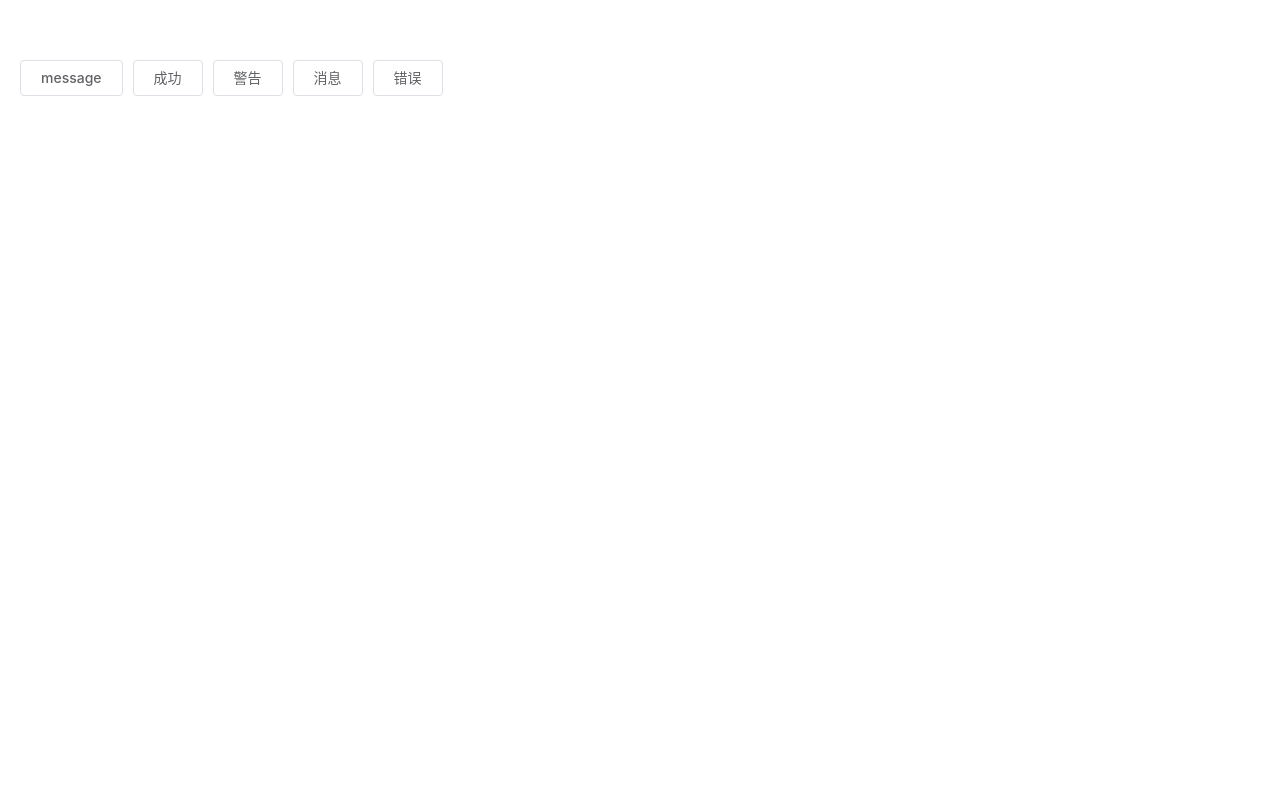
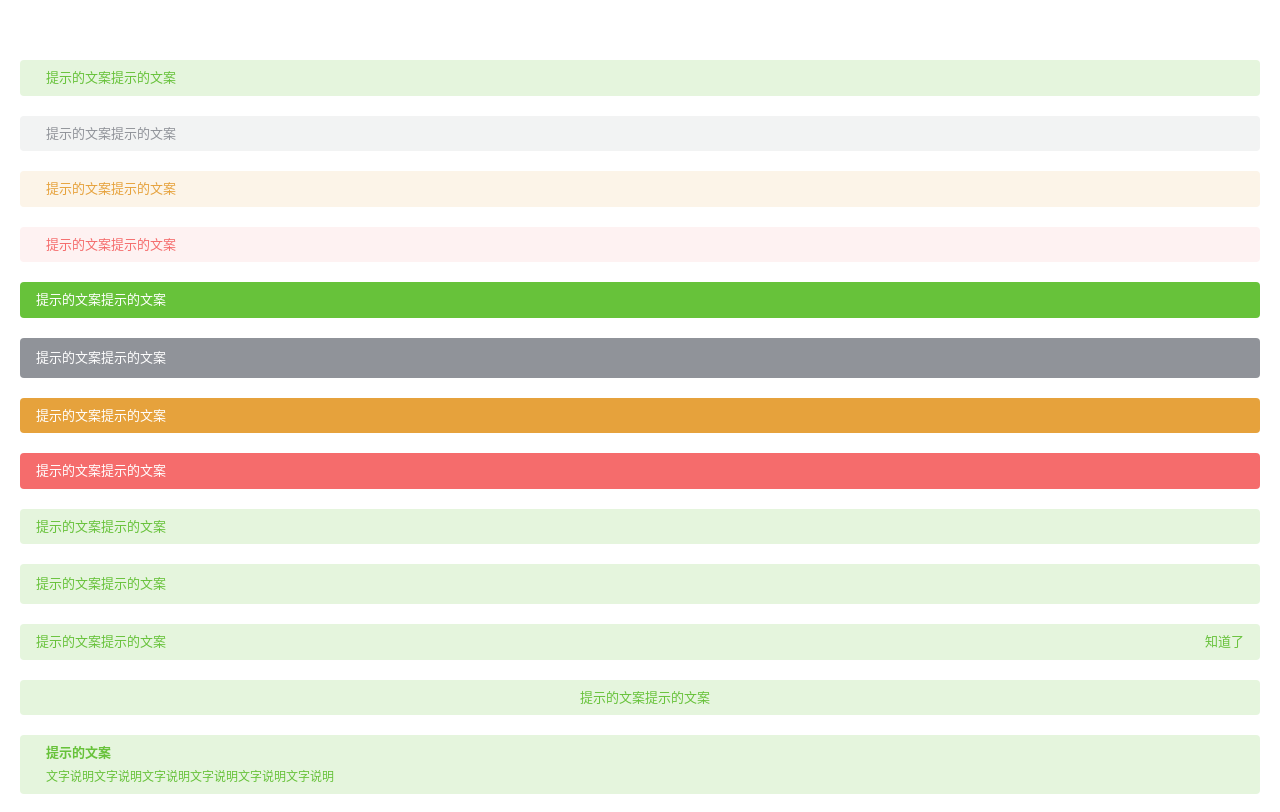
Before and after one commit to liangjiayu/ko-vue-ui, a Vue app: page / in a window 1280 px wide. Shown: the part 140-952 px from the top of the page. Before the commit the page ends 800 px from the top, so only its background shows below. Built offline with nearby package versions, Linux system fonts and the light colour scheme.

Commit message:
feature: Alert组件

```diff
--- a/examples/App.vue
+++ b/examples/App.vue
@@ -11,7 +11,8 @@
 // import demo from '../src/components/icon/demo.vue';
 // import demo from '../src/components/iconx/demo.vue';
 // import demo from '../src/components/message-box/demo'
-import demo from '../src/components/message/demo';
+// import demo from '../src/components/message/demo';
+import demo from '../src/components/alert/demo';
 
 export default {
   name: 'App',
--- /dev/null
+++ b/src/components/alert/demo.vue
@@ -0,0 +1,51 @@
+<template>
+  <div>
+    <div>
+      <ko-alert title="提示的文案提示的文案" type="success" show-icon></ko-alert>
+      <ko-alert title="提示的文案提示的文案" type="info" show-icon></ko-alert>
+      <ko-alert title="提示的文案提示的文案" type="warning" show-icon></ko-alert>
+      <ko-alert title="提示的文案提示的文案" type="error" show-icon></ko-alert>
+    </div>
+    <div>
+      <ko-alert title="提示的文案提示的文案" type="success" effect="dark"></ko-alert>
+      <ko-alert title="提示的文案提示的文案" type="info" effect="dark" :closable="true"></ko-alert>
+      <ko-alert title="提示的文案提示的文案" type="warning" effect="dark"></ko-alert>
+      <ko-alert title="提示的文案提示的文案" type="error" effect="dark"></ko-alert>
+    </div>
+    <div>
+      <ko-alert title="提示的文案提示的文案" type="success" :closable="false"></ko-alert>
+      <ko-alert title="提示的文案提示的文案" type="success" :closable="true"></ko-alert>
+      <ko-alert title="提示的文案提示的文案" type="success" close-text="知道了"></ko-alert>
+      <ko-alert title="提示的文案提示的文案" type="success" center show-icon></ko-alert>
+    </div>
+    <div>
+      <ko-alert title="提示的文案" type="success" show-icon description="文字说明文字说明文字说明文字说明文字说明文字说明"></ko-alert>
+      <ko-alert title="提示的文案" type="info" show-icon description="文字说明文字说明文字说明文字说明文字说明文字说明"></ko-alert>
+      <ko-alert title="提示的文案" type="warning" show-icon description="文字说明文字说明文字说明文字说明文字说明文字说明"></ko-alert>
+      <ko-alert title="提示的文案" type="error" show-icon description="文字说明文字说明文字说明文字说明文字说明文字说明"></ko-alert>
+    </div>
+    <div>
+      <ko-alert type="success" show-icon>
+        <div>文字说明文字说明文字说明文字说明文字说明文字说明</div>
+        <template v-slot:title>
+          <div>提示的文案</div>
+        </template>
+      </ko-alert>
+    </div>
+  </div>
+</template>
+
+<script>
+export default {
+  data() {
+    return {};
+  },
+  methods: {},
+};
+</script>
+
+<style lang="scss" scoped>
+.ko-alert {
+  margin-bottom: 20px;
+}
+</style>
--- /dev/null
+++ b/src/components/alert/index.ts
@@ -0,0 +1,8 @@
+import KoAlert from './index.vue';
+
+// eslint-disable-next-line
+KoAlert.install = function(Vue: any) {
+  Vue.component(KoAlert.options.name, KoAlert);
+};
+
+export default KoAlert;
--- /dev/null
+++ b/src/components/alert/index.vue
@@ -0,0 +1,210 @@
+<template>
+  <transition name="ko-fade-in">
+    <div
+      class="ko-alert"
+      :class="[`ko-alert--${type}`,center&&`ko-alert--center`,`ko-alert--${effect}`]"
+      v-show="visible"
+    >
+      <div class="ko-alert__icon" v-if="showIcon">
+        <ko-icon :name="iconName"></ko-icon>
+      </div>
+      <div class="ko-alert__content">
+        <div class="ko-alert__title" :class="[isBoldTitle]" v-if="$slots.title || title">
+          <p v-if="$slots.title">
+            <slot name="title"></slot>
+          </p>
+          <p v-else>{{ title }}</p>
+        </div>
+
+        <div class="ko-alert__desc" v-if="$slots.default || description">
+          <p v-if="$slots.default">
+            <slot></slot>
+          </p>
+          <p v-else>{{ description }}</p>
+        </div>
+      </div>
+      <div
+        class="ko-alert__close"
+        :class="[closeText&&`ko-alert__close--text`]"
+        v-if="closable||closeText"
+        @click="close()"
+      >
+        <span v-if="closeText">{{ closeText }}</span>
+        <ko-icon v-else name="x"></ko-icon>
+      </div>
+    </div>
+  </transition>
+</template>
+
+
+<script lang="ts">
+import Vue from 'vue';
+import KoIcon from '../icon';
+
+const IconMap = {
+  success: 'check-circle-fill',
+  info: 'info-circle-fill',
+  warning: 'exclamation-circle-fill',
+  error: 'x-circle-fill',
+};
+
+export default Vue.extend({
+  name: 'ko-alert',
+
+  components: {
+    KoIcon,
+  },
+
+  props: {
+    title: {
+      type: String,
+    },
+    type: {
+      type: String, // success / warning / info /error
+      default: 'info',
+    },
+    description: {
+      type: String,
+    },
+    closable: {
+      type: Boolean,
+    },
+    center: {
+      type: Boolean,
+    },
+    closeText: {
+      type: String,
+    },
+    showIcon: {
+      type: Boolean,
+      default: false,
+    },
+    effect: {
+      type: String,
+      default: 'light',
+      validator(value) {
+        return ['light', 'dark'].includes(value);
+      },
+    },
+  },
+
+  data() {
+    return {
+      visible: true,
+    };
+  },
+
+  computed: {
+    iconName(): string {
+      return IconMap[this.type] || 'info-circle-fill';
+    },
+    isBoldTitle(): string {
+      return this.description || this.$slots.default
+        ? 'ko-alert__title--blod'
+        : '';
+    },
+  },
+
+  methods: {
+    close() {
+      this.visible = false;
+    },
+  },
+});
+</script>
+
+<style lang="scss">
+.ko-alert {
+  position: relative;
+  display: flex;
+  align-items: center;
+  padding: 8px 16px;
+  border-radius: 4px;
+  overflow: hidden;
+  background-color: $--background-color-base;
+  line-height: 1.5;
+
+  &--light {
+    &.ko-alert--success {
+      background-color: lighten($--color-success, 42%);
+      color: $--color-success;
+    }
+
+    &.ko-alert--warning {
+      background-color: lighten($--color-warning, 38%);
+      color: $--color-warning;
+    }
+
+    &.ko-alert--info {
+      background-color: lighten($--color-info, 37%);
+      color: $--color-info;
+    }
+
+    &.ko-alert--error {
+      background-color: lighten($--color-danger, 28%);
+      color: $--color-danger;
+    }
+
+    &.ko-alert__close {
+      color: $--color-text-secondary;
+    }
+  }
+
+  &--dark {
+    color: #fff;
+    &.ko-alert--success {
+      background-color: lighten($--color-success, 0);
+    }
+
+    &.ko-alert--warning {
+      background-color: lighten($--color-warning, 0);
+    }
+
+    &.ko-alert--info {
+      background-color: lighten($--color-info, 0);
+    }
+
+    &.ko-alert--error {
+      background-color: lighten($--color-danger, 0);
+    }
+
+    &.ko-alert__close {
+      color: #fff;
+    }
+  }
+
+  &--center {
+    text-align: center;
+  }
+
+  &__icon {
+    line-height: 0;
+    margin-right: 10px;
+    font-size: 16px;
+  }
+
+  &__content {
+    flex: 1;
+  }
+
+  &__title {
+    font-size: 13px;
+    &--blod {
+      font-weight: bold;
+      margin-bottom: 5px;
+    }
+  }
+
+  &__desc {
+    font-size: 12px;
+  }
+
+  &__close {
+    cursor: pointer;
+    font-size: 16px;
+    &--text {
+      font-size: 13px;
+    }
+  }
+}
+</style>
--- a/src/index.ts
+++ b/src/index.ts
@@ -1,10 +1,10 @@
-import './style/common/global.scss';
+import './style/index.scss';
 import button from './components/button';
 import icon from './components/icon';
 import iconx from './components/iconx';
-// import MessageBox from './components/message-box';
+import Alert from './components/alert';
 
-const components = [button, icon, iconx];
+const components = [button, icon, iconx, Alert];
 
 // eslint-disable-next-line
 function install(Vue: any) {
--- /dev/null
+++ b/src/style/common/transition.scss
@@ -0,0 +1,10 @@
+.ko-fade-in {
+  &-enter-active,
+  &-leave-active {
+    transition: opacity 300ms cubic-bezier(0.23, 1, 0.32, 1);
+  }
+  &-enter,
+  &-leave-to {
+    opacity: 0;
+  }
+}
--- a/src/style/index.scss
+++ b/src/style/index.scss
@@ -0,0 +1,2 @@
+@import './common/global.scss';
+@import './common/transition.scss';
--- a/tsconfig.json
+++ b/tsconfig.json
@@ -8,6 +8,7 @@
     "moduleResolution": "node",
     "esModuleInterop": true,
     "allowSyntheticDefaultImports": true,
+    "suppressImplicitAnyIndexErrors": true, // 阻止--noImplicitAny对缺少索引签名的索引对象报错。查看issue #1232了解详情。
     "sourceMap": true,
     "baseUrl": "./",
     "types": [
```
